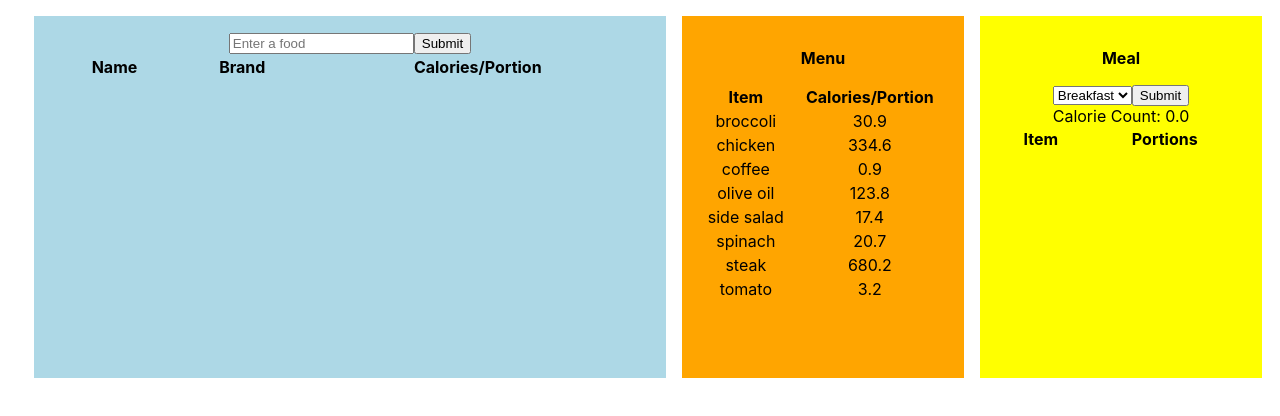
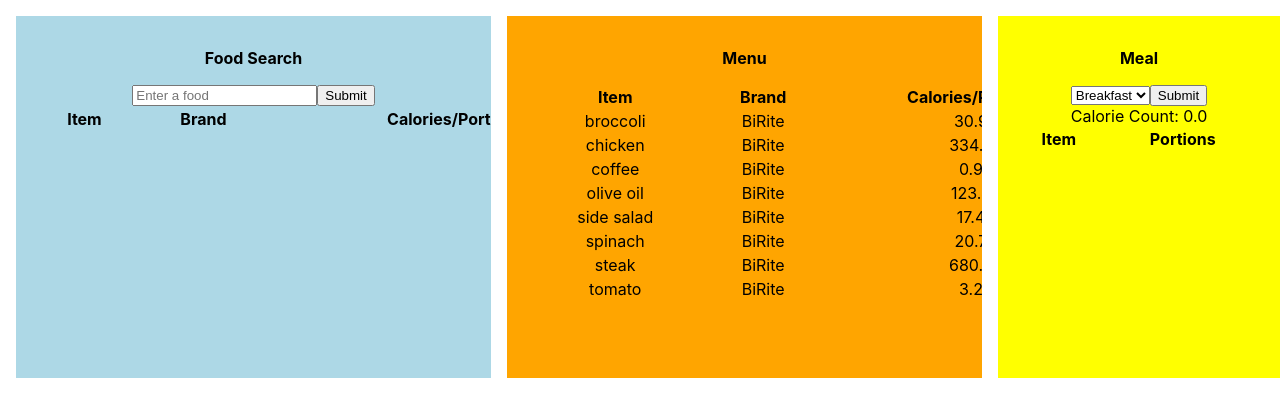
Before and after one commit to kchens/noom, a React (Create React App) app: page / in a window 1280 px wide. Shown: the top 416 px of the page. Built offline with nearby package versions, Linux system fonts and the light colour scheme.

Commit message:
FoodSearch:  adds item as purecomponent
FoodItem: Refactors menu to use FoodItem

```diff
--- a/src/App.jsx
+++ b/src/App.jsx
@@ -13,7 +13,7 @@ import { roundToSingleDecimal, calcCaloriesPerPortion } from './utils'
 
  */
 
-class App extends React.PureComponent {
+class App extends React.Component {
   constructor(props) {
     super(props)
     this.state = {
--- a/src/components/FoodSearch/index.jsx
+++ b/src/components/FoodSearch/index.jsx
@@ -1,14 +1,27 @@
 import React from 'react'
-import { caloriesPortionHeader, getCaloriesPerPortion } from '../../constants'
+import PropTypes from 'prop-types'
+import {
+  foodSearchPlaceholder,
+  brandHeader,
+  itemHeader,
+  caloriesPortionHeader,
+  foodSearchTitle,
+  getFoodSearchNoResultsMsg,
+  getFetchErrorMsg,
+} from '../../constants'
+import FoodItem from '../common/FoodItem'
+import SearchBar from '../common/SearchBar'
 import './index.css'
 
 const getUrl = (newFood) => `https://uih0b7slze.execute-api.us-east-1.amazonaws.com/dev/search?kv=${newFood}`
+
 
 class FoodSearch extends React.PureComponent {
   constructor(props) {
     super(props)
     this.state = {
         searchTerm: '',
+        errorMsg: '',
         foods: []
     }
   }
@@ -19,53 +32,61 @@ class FoodSearch extends React.PureComponent {
 
   getNewFoods = (e) => {
     e.preventDefault()
-
     const { searchTerm } = this.state
 
     if (searchTerm.length >= 3) {
-      fetch(getUrl(searchTerm)).then(res => res.json()).then((foods) => {
-        this.setState({ foods })
-      })
+      fetch(getUrl(searchTerm))
+        .then(res => res.json())
+        .then((foods) => {
+          const errorMsg = foods.length === 0 ? getFoodSearchNoResultsMsg(searchTerm) : ''
+          this.setState({ foods, errorMsg })
+        })
+        .catch((error) => {
+          this.setState({ errorMsg: getFetchErrorMsg(error) })
+        })
     }
   }
 
+  renderItem = (item) => {
+    const { addItemToMenu } = this.props
+    return <FoodItem key={item.id} item={item} onClick={addItemToMenu} />
+  }
+
   render() {
-    const { foods } = this.state
-    const { addItemToMenu } = this.props
+    const { foods, errorMsg } = this.state
     const hasFoods = foods.length > 0
+
     return (
-      <div className='food-search'>
-        <form onSubmit={this.getNewFoods}>
-          <input
-            onChange={this.updateSearchTerm}
-            placeholder="Enter a food"
-          />
-          <input type="submit" />
-        </form>
-        <table className='results'>
+      <div className="food-search">
+        <p><b>{foodSearchTitle}</b></p>
+        <SearchBar
+          onSubmit={this.getNewFoods}
+          onChange={this.updateSearchTerm}
+          placeholder={foodSearchPlaceholder}
+        />
+
+        <table className="results">
           <thead>
             <tr>
-              <th>Name</th>
-              <th>Brand</th>
+              <th>{itemHeader}</th>
+              <th>{brandHeader}</th>
               <th>{caloriesPortionHeader}</th>
             </tr>
           </thead>
           <tbody>
-            {hasFoods && foods.map((item, i) =>
-              <tr
-                key={i}
-                onClick={() => addItemToMenu(item)}
-              >
-                <td>{item.name}</td>
-                <td>{item.brand}</td>
-                <td>{`${getCaloriesPerPortion(item)}`}</td>
-              </tr>
-            )}
+            {hasFoods && foods.map(this.renderItem)}
           </tbody>
         </table>
+
+        {errorMsg && <div>{`${errorMsg}`}</div>}
       </div>
     )
   }
 }
 
+FoodSearch.propTypes = {
+  addItemToMenu: PropTypes.func,
+}
+
+
 export default FoodSearch
--- a/src/components/Menu/index.css
+++ b/src/components/Menu/index.css
@@ -1,8 +1,9 @@
 .menu {
     background-color: orange;
     margin-left: 1rem;
-    width: 250px;
+    width: 600px;
     height: 330px;
+    overflow: scroll;
     padding: 1rem;
 }
 
--- a/src/components/Menu/index.jsx
+++ b/src/components/Menu/index.jsx
@@ -1,8 +1,8 @@
 import React from 'react'
-import { menuTitle, itemHeader, caloriesPortionHeader, getCaloriesPerPortion } from '../../constants'
+import { menuTitle, brandHeader, itemHeader, caloriesPortionHeader } from '../../constants'
+import FoodItem from '../common/FoodItem'
 import PropTypes from 'prop-types'
 import './index.css'
-
 
 const Menu = ({ menuItems, addItemToMeal }) => {
   const hasMenuItems = menuItems.length > 0
@@ -14,18 +14,13 @@ const Menu = ({ menuItems, addItemToMeal }) => {
         <thead>
           <tr>
             <th>{itemHeader}</th>
+            <th>{brandHeader}</th>
             <th>{caloriesPortionHeader}</th>
           </tr>
         </thead>
         <tbody>
-          {hasMenuItems && menuItems.map((item, i) =>
-            <tr
-              key={i}
-              onClick={() => addItemToMeal(item)}
-            >
-              <td>{item.name}</td>
-              <td>{`${getCaloriesPerPortion(item)}`}</td>
-            </tr>
+          {hasMenuItems && menuItems.map((item) =>
+            <FoodItem key={item.id} item={item} onClick={addItemToMeal} />
           )}
         </tbody>
       </table>
--- /dev/null
+++ b/src/components/common/FoodItem/index.jsx
@@ -0,0 +1,34 @@
+import React from 'react'
+import { getCaloriesPerPortion } from '../../../constants'
+import PropTypes from 'prop-types'
+
+class FoodItem extends React.PureComponent {
+  addItemToMenuOrMeal = () => {
+    this.props.onClick(this.props.item)
+  }
+
+  render() {
+    const { item } = this.props
+    return (
+      <tr
+        onClick={this.addItemToMenuOrMeal}
+      >
+        <td>{item.name}</td>
+        <td>{item.brand}</td>
+        <td>{`${getCaloriesPerPortion(item)}`}</td>
+      </tr>
+    )
+  }
+}
+
+FoodItem.propTypes = {
+  onClick: PropTypes.func,
+  item: PropTypes.shape({
+    id: PropTypes.number,
+    name: PropTypes.string,
+    calories: PropTypes.number,
+    portion: PropTypes.number,
+  })
+}
+
+export default FoodItem
--- /dev/null
+++ b/src/components/common/SearchBar/index.jsx
@@ -0,0 +1,20 @@
+import React from 'react'
+import PropTypes from 'prop-types'
+
+const SearchBar = ({onSubmit, onChange, placeholder}) =>
+  <form onSubmit={onSubmit}>
+    <input
+      onChange={onChange}
+      placeholder={placeholder}
+    />
+    <input type="submit" />
+  </form>
+
+
+SearchBar.propTypes = {
+  onSubmit: PropTypes.func,
+  onChange: PropTypes.func,
+  placeholder: PropTypes.string,
+}
+
+export default SearchBar
--- a/src/constants.js
+++ b/src/constants.js
@@ -1,6 +1,12 @@
 import { roundToSingleDecimal, calcCaloriesPerPortion } from './utils'
 
+export const foodSearchTitle = 'Food Search'
+export const foodSearchPlaceholder = 'Enter a food'
+export const getFoodSearchNoResultsMsg = (searchTerm) => `No results for:  '${searchTerm}'`
+export const getFetchErrorMsg = (error) => `Something went wrong: ${error}`
+
 export const menuTitle = 'Menu'
+export const brandHeader = 'Brand'
 export const itemHeader = 'Item'
 export const caloriesPortionHeader = 'Calories/Portion'
 
@@ -8,7 +14,6 @@ export const mealTitle = 'Meal'
 export const getMealCaption = (calories) => `Calorie Count: ${calories.toFixed(1)}`
 export const portionsHeader = 'Portions'
 
-
 export const getCaloriesPerPortion = (item) => roundToSingleDecimal(
                                                 calcCaloriesPerPortion(item.calories, item.portion)
                                                ).toFixed(1)
--- a/src/menuItems.json
+++ b/src/menuItems.json
@@ -1,10 +1,10 @@
 [
-    {"id": 6, "name": "broccoli", "calories": 34, "portion": 91},
-    {"id": 4, "name": "chicken", "calories": 239, "portion": 140},
-    {"id": 1, "name": "coffee", "calories": 0.4, "portion": 237},
-    {"id": 2, "name": "olive oil", "calories": 884, "portion": 14},
-    {"id": 3, "name": "side salad", "calories": 20, "portion": 87},
-    {"id": 7, "name": "spinach", "calories": 23, "portion": 90},
-    {"id": 5, "name": "steak", "calories": 271, "portion": 251},
-    {"id": 8, "name": "tomato", "calories": 18, "portion": 18}
+    {"id": 6, "brand": "BiRite", "name": "broccoli", "calories": 34, "portion": 91},
+    {"id": 4, "brand": "BiRite", "name": "chicken", "calories": 239, "portion": 140},
+    {"id": 1, "brand": "BiRite", "name": "coffee", "calories": 0.4, "portion": 237},
+    {"id": 2, "brand": "BiRite", "name": "olive oil", "calories": 884, "portion": 14},
+    {"id": 3, "brand": "BiRite", "name": "side salad", "calories": 20, "portion": 87},
+    {"id": 7, "brand": "BiRite", "name": "spinach", "calories": 23, "portion": 90},
+    {"id": 5, "brand": "BiRite", "name": "steak", "calories": 271, "portion": 251},
+    {"id": 8, "brand": "BiRite", "name": "tomato", "calories": 18, "portion": 18}
 ]
```
Also changed, not shown: src/components/common/FoodTable/index.css (added), src/components/common/FoodTable/index.jsx (added).
